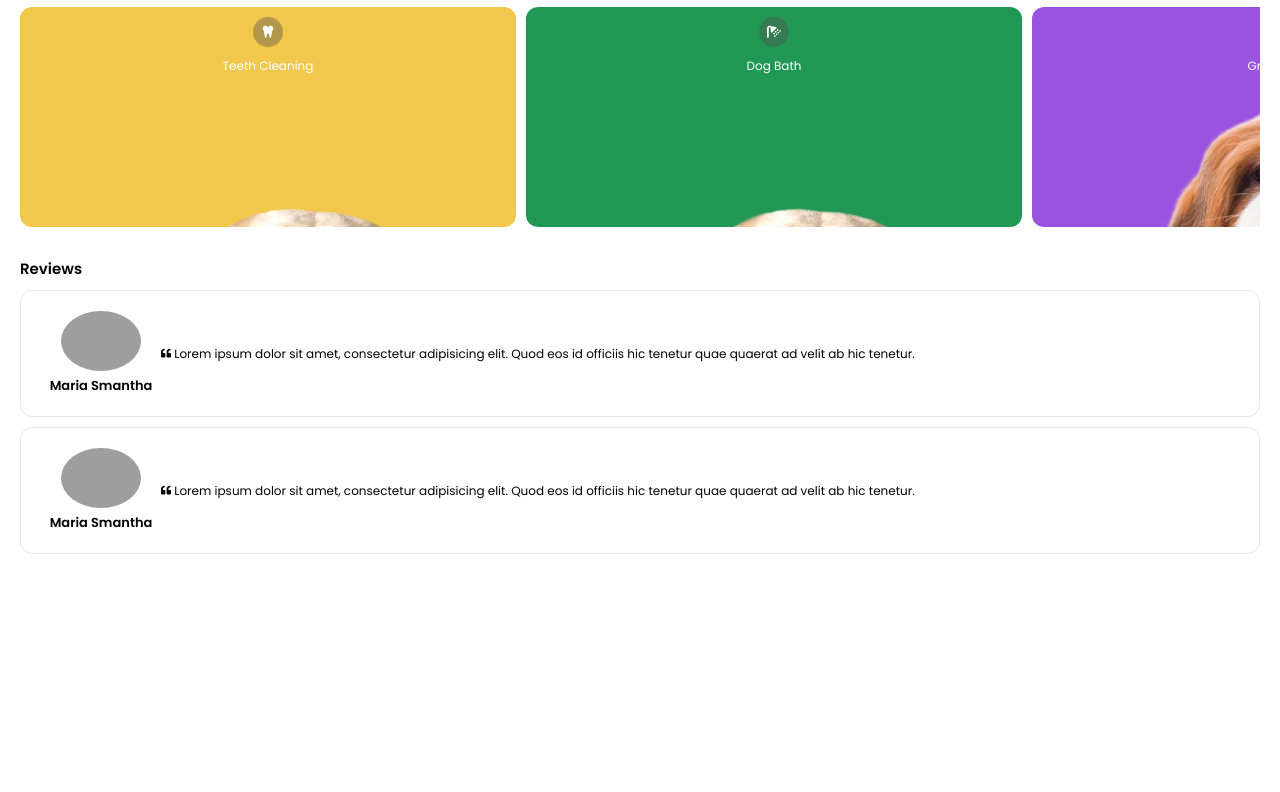
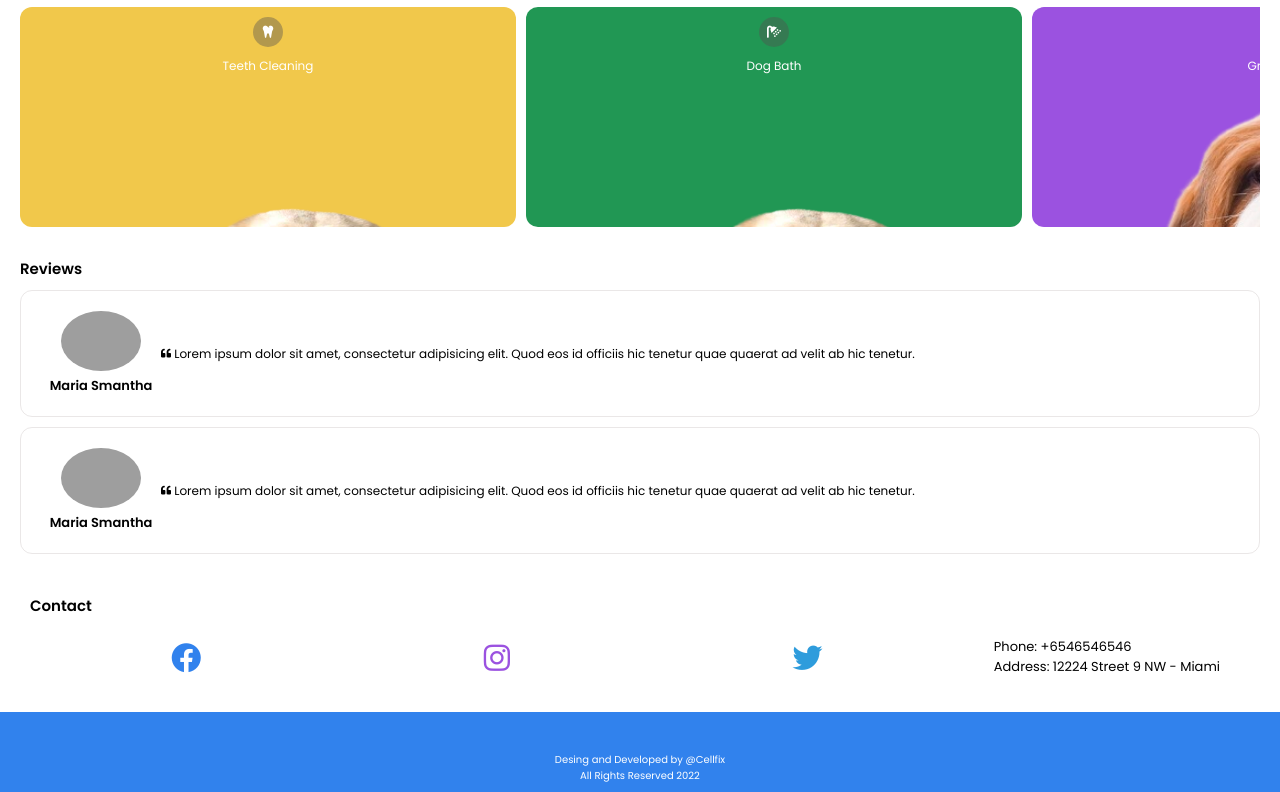
Before and after one commit to yochirolee/dog, a plain HTML site: page index.html in a window 1280 px wide. Shown: the part 339-1131 px from the top of the page. Before the commit the page ends 913 px from the top, so only its background shows below. Drawn offline with Linux system fonts and the light colour scheme; grey boxes are pictures that could not be loaded.

Commit message:
another review done

```diff
--- a/index.html
+++ b/index.html
@@ -182,7 +182,32 @@
 				</div>
 			</div>
 
+			<!--Contact-->
+			<div class="contact">
+				<h3>Contact</h3>
+				<div class="contact-container">
+					<ul class="socials-list">
+						<li>
+							<i class="fa fa-brands fa-facebook"></i>
+						</li>
+						<li>
+							<i class="in fa-brands fa-instagram"></i>
+						</li>
+						<li>
+							<i class="tw fa-brands fa-twitter"></i>
+						</li>
+					</ul>
+					<div class="phone-address">
+						<span>Phone: +6546546546</span>
+						<span>Address: 12224 Street 9 NW - Miami</span>
+					</div>
+				</div>
+			</div>
 			<!--Footer-->
+			<div class="footer">
+				<span>Desing and Developed by @Cellfix</span>
+				<p>All Rights Reserved 2022</p>
+			</div>
 		</main>
 	</body>
 </html>
--- a/stylesGromming.css
+++ b/stylesGromming.css
@@ -318,10 +318,8 @@ header {
 	display: flex;
 	flex-direction: column;
 	margin: 2rem;
-	gap:1rem
+	gap: 1rem;
 }
-
-
 
 .review-card {
 	display: flex;
@@ -352,6 +350,53 @@ header {
 	color: var(--yellow);
 	width: 100%;
 	display: flex;
+}
+
+/*----------------Socials-------------------------*/
+
+.contact{
+	margin-bottom: 3rem;
+	display: flex;
+	flex-direction: column;
+	padding: 0rem 3rem;
+}
+
+.contact h3{
+	margin:2rem 0rem
+}
+
+.contact-container{
+	display: flex;
+	flex-direction: row;
+
+}
+.socials-list {
+	flex:1;
+	display: flex;
+	flex-direction: row;
+	justify-content: space-around;
+	font-size: 3rem;
+
+}
+.fa{color:var(--blue1)}
+.in{color:var(--purple1)}
+.tw{color:var(--blue2)}
+
+.phone-address{
+	display: flex;
+	flex-direction: column;
+	font-size: 1.3rem;
+	padding: 0rem 3rem;
+}
+
+
+.footer{
+	background-color: var(--blue1);
+	padding: 4rem;
+	height: 40px;
+	color: white;
+	text-align: center;
+
 }
 
 @media (min-width: 992px) {
```
